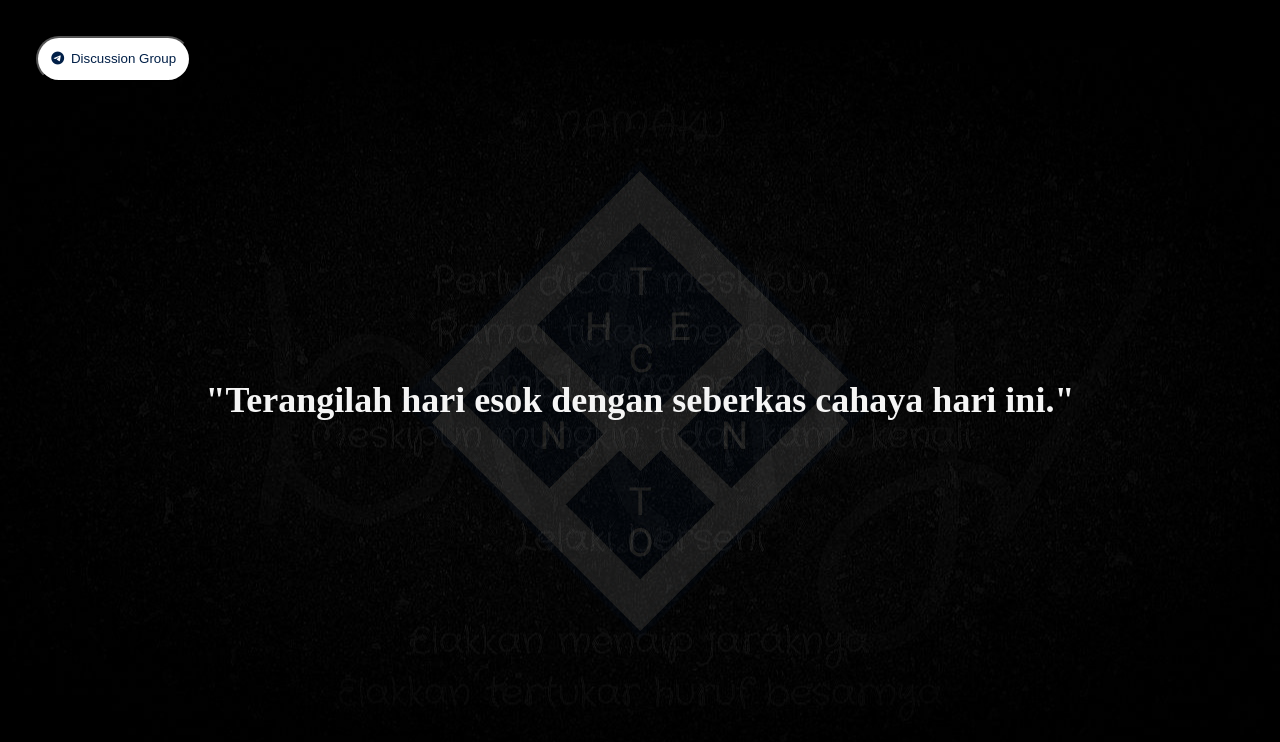
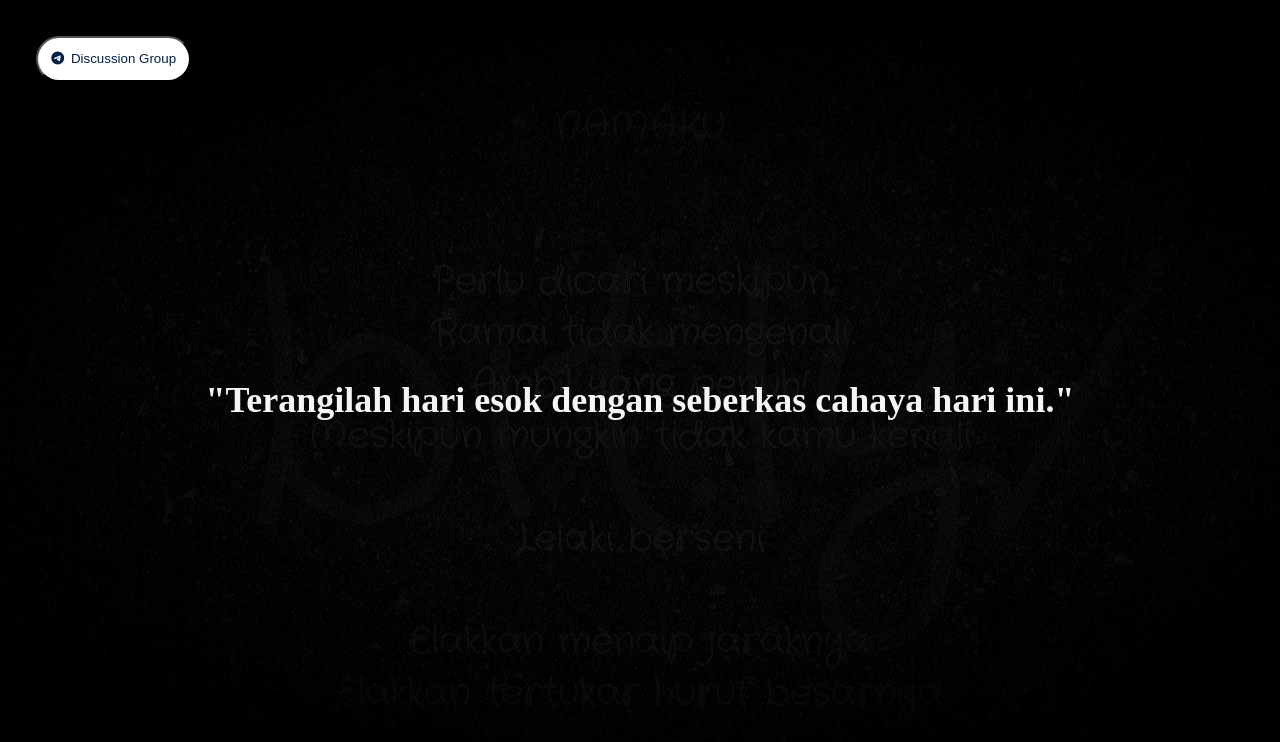
Before and after one commit to 12tech21t0/arg-merdeka-65, a plain HTML site: page index.html in a window 1280 px wide. Drawn offline with Linux system fonts and the light colour scheme.

Commit message:
Remove logo in page because reduces consumer experience

```diff
--- a/index.html
+++ b/index.html
@@ -13,7 +13,7 @@
 
 <body>
     <img id="kegelapan" src="./Assets/Kegelapan.jpeg">
-    <img id="logoBg" src="./Assets/intechnito-logo.png" alt="12tech21t0">
+    <!-- <img id="logoBg" src="./Assets/intechnito-logo.png" alt="12tech21t0"> -->
     <h1 id="main">"Terangilah hari esok dengan seberkas cahaya hari ini."</h1>
     <button id="discussionLink"><a href="https://t.me/I2tech2It0" target="_blank"><i
                 class="fa-brands fa-telegram"></i><span id="linkText">Discussion
```
